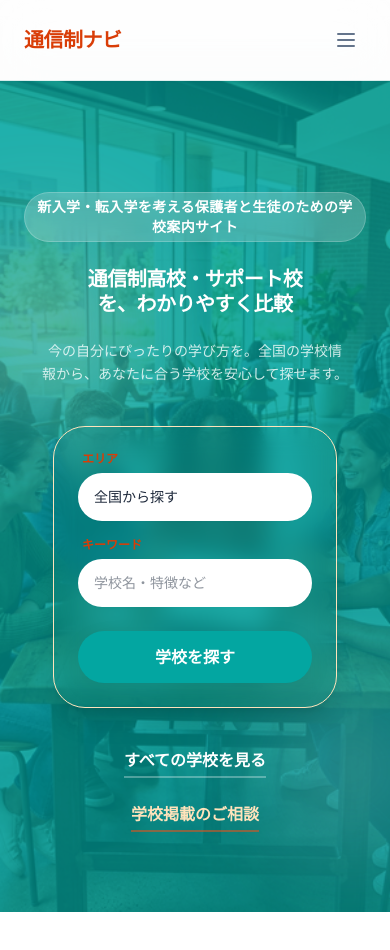
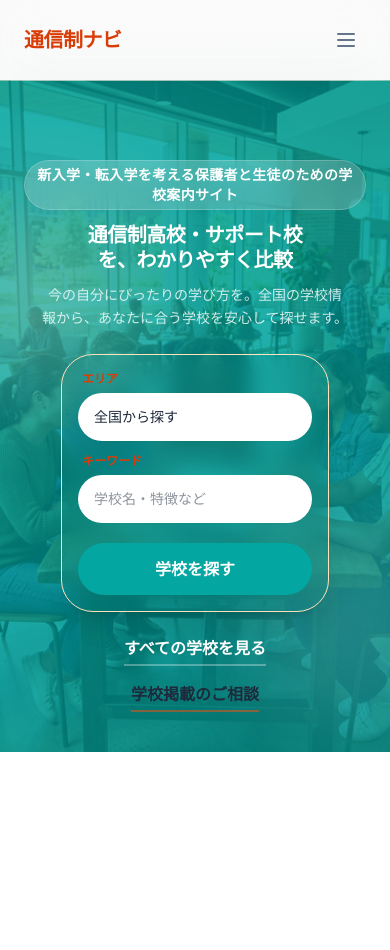
Before and after one commit to SocialBoost1201/school-portal-mvp, a Next.js app: page / in a window 390 px wide. Shown: the top 950 px of the page. Built offline with nearby package versions, Linux system fonts and the light colour scheme.

Commit message:
fix(ui): tighten hero spacing so full content fits in one mobile viewport, and blend header with hero

```diff
--- a/src/app/page.tsx
+++ b/src/app/page.tsx
@@ -20,7 +20,7 @@ export default function HomePage() {
   return (
     <div className="w-full">
       {/* 1. ファーストビュー (Hero) */}
-      <section className="relative pt-28 pb-20 md:pt-48 md:pb-40 bg-primary-900 overflow-hidden flex flex-col justify-center min-h-[80vh] md:min-h-0">
+      <section className="relative pt-20 pb-10 md:pt-48 md:pb-40 bg-primary-900 overflow-hidden flex flex-col justify-center">
         {/* BG Image */}
         <div className="absolute inset-0 z-0">
           <img
@@ -32,21 +32,21 @@ export default function HomePage() {
         </div>
         <div className="max-w-7xl mx-auto px-6 relative z-10 flex flex-col items-center text-center">
           <FadeUp yOffset={30} duration={0.8}>
-            <span className="inline-block py-1 px-3 rounded-full bg-white/20 backdrop-blur-md border border-white/20 text-white text-sm font-bold tracking-wide mb-6">
+            <span className="inline-block py-1 px-3 rounded-full bg-white/20 backdrop-blur-md border border-white/20 text-white text-sm font-bold tracking-wide mb-3 md:mb-6">
               新入学・転入学を考える保護者と生徒のための学校案内サイト
             </span>
-            <h1 className="text-xl md:text-2xl lg:text-3xl font-black text-white tracking-tight leading-tight mb-6 md:mb-8 text-balance">
+            <h1 className="text-xl md:text-2xl lg:text-3xl font-black text-white tracking-tight leading-tight mb-3 md:mb-8 text-balance">
               通信制高校・サポート校<br className="md:hidden" />を、<br className="hidden md:block" />
               わかりやすく比較
             </h1>
-            <p className="text-sm md:text-lg text-primary-50/90 mb-10 md:mb-16 max-w-2xl mx-auto text-balance leading-relaxed">
+            <p className="text-sm md:text-lg text-primary-50/90 mb-6 md:mb-16 max-w-2xl mx-auto text-balance leading-relaxed">
               今の自分にぴったりの学び方を。<br className="hidden sm:block" />全国の学校情報から、あなたに合う学校を安心して探せます。
             </p>
           </FadeUp>
 
           {/* 検索UI (Mock) */}
           <FadeUp delay={0.2} yOffset={30} duration={0.8}>
-            <div className="w-full max-w-sm md:max-w-3xl border border-accent-100 bg-accent-50/90 backdrop-blur-md rounded-[2rem] p-6 md:p-6 shadow-xl flex flex-col md:flex-row gap-4">
+            <div className="w-full max-w-sm md:max-w-3xl border border-accent-100 bg-accent-50/90 backdrop-blur-md rounded-[2rem] p-4 md:p-6 shadow-xl flex flex-col md:flex-row gap-3 md:gap-4">
               <div className="flex-1 flex flex-col text-left">
                 <label className="text-xs font-bold text-accent-600 mb-1.5 pl-1">エリア</label>
                 <select className="w-full bg-white border-none rounded-2xl px-4 py-3.5 text-sm focus:ring-2 focus:ring-accent-500 outline-none text-text-main appearance-none shadow-sm">
@@ -71,11 +71,11 @@ export default function HomePage() {
                 </Link>
               </div>
             </div>
-            <div className="mt-10 md:mt-12 flex flex-col gap-6 justify-center items-center">
+            <div className="mt-6 md:mt-12 flex flex-col gap-4 md:gap-6 justify-center items-center">
               <Link href="/schools" className="text-base font-bold text-white hover:text-white border-b-2 border-white/30 hover:border-white transition-all pb-1">
                 すべての学校を見る
               </Link>
-              <Link href="/for-schools" className="text-base font-bold text-accent-100 hover:text-white border-b-2 border-accent-500/50 hover:border-accent-500 transition-all pb-1">
+              <Link href="/for-schools" className="text-base font-bold text-accent-300 hover:text-white border-b-2 border-accent-500/50 hover:border-accent-500 transition-all pb-1">
                 学校掲載のご相談
               </Link>
             </div>
--- a/src/components/layout/Header.tsx
+++ b/src/components/layout/Header.tsx
@@ -3,7 +3,7 @@ import { Button } from '@/components/ui/Button';
 
 export function Header() {
   return (
-    <header className="fixed top-0 left-0 right-0 z-50 bg-white/70 backdrop-blur-xl border-b border-white/20 shadow-sm transition-all duration-300">
+    <header className="fixed top-0 left-0 right-0 z-50 bg-accent-50/60 backdrop-blur-xl border-b border-accent-100/30 shadow-sm transition-all duration-300">
       <div className="max-w-7xl mx-auto px-6 h-20 flex items-center justify-between">
         <Link href="/" className="flex items-center gap-2 group">
           {/* text-logo */}
```
